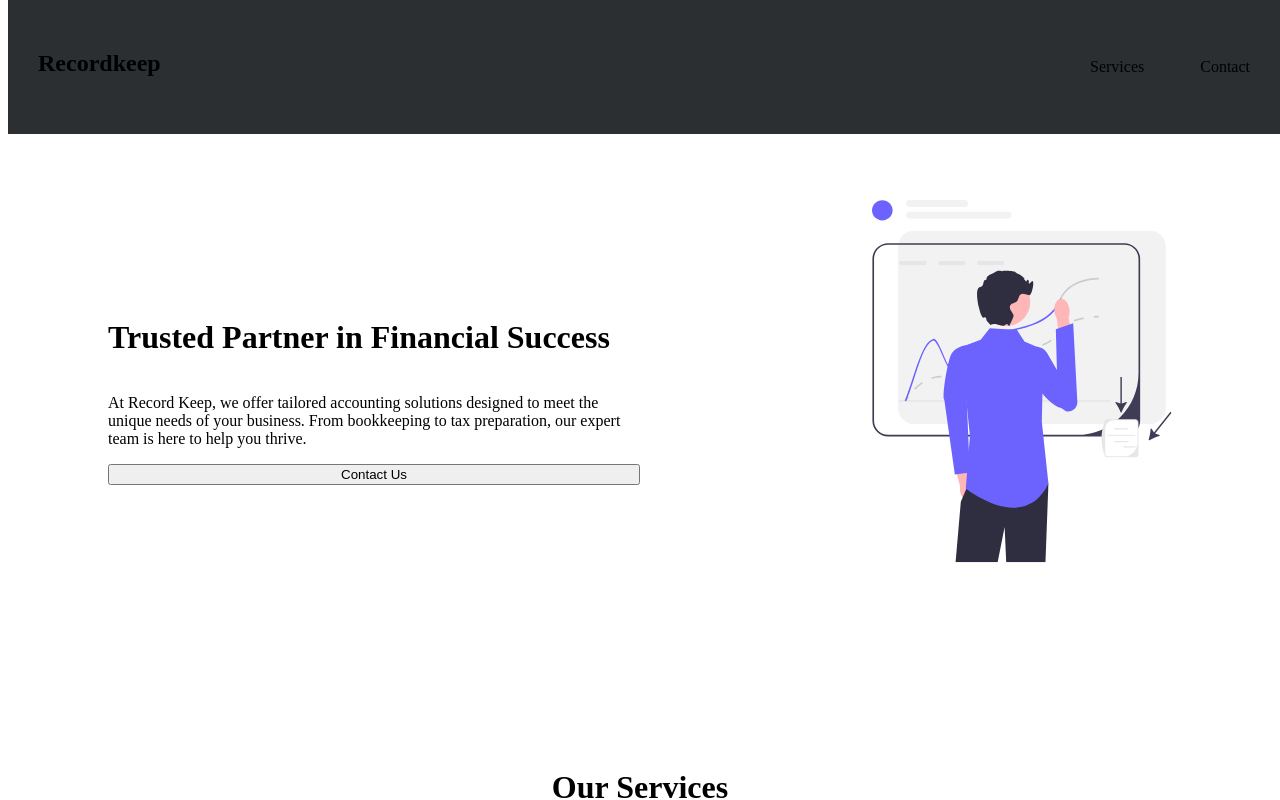
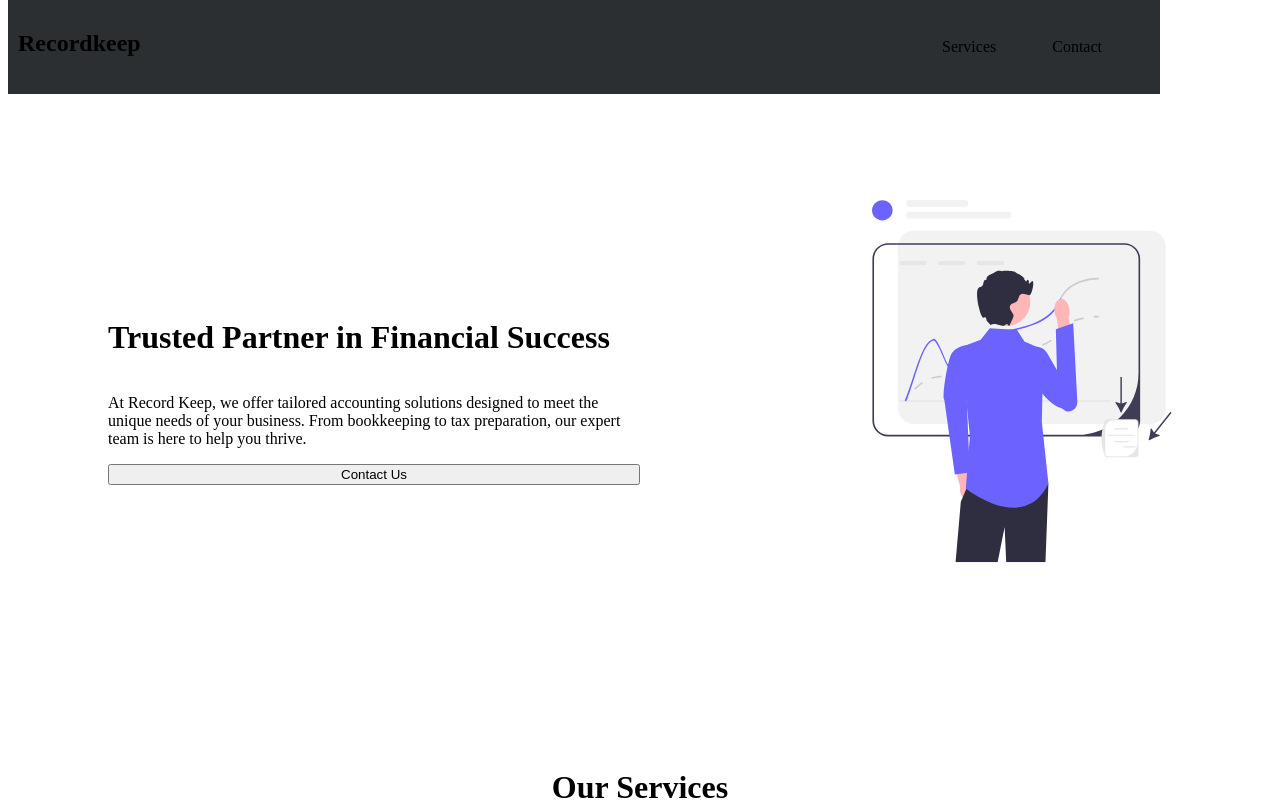
Before and after one commit to shivachit1/bonfiire-website, a React (Create React App) app: page / in a window 1280 px wide. Shown: the top 800 px of the page. Built offline with nearby package versions, Linux system fonts and the light colour scheme; the HTML template or start-up script is replaced by a standard one.

Commit message:
small fix

```diff
--- a/src/components/ContactForm/contact.js
+++ b/src/components/ContactForm/contact.js
@@ -1,4 +1,4 @@
-import React, { useState } from "react";
+import React from "react";
 import "./index.css";
 
 const Contact = () => {
--- a/src/components/NavBar/index.css
+++ b/src/components/NavBar/index.css
@@ -1,7 +1,6 @@
 nav {
   background-color: rgb(43, 47, 49);
-  width: 100%;
-  padding: 20px;
+  width: 90%;
   top: 0;
   position: fixed;
   display: flex;
@@ -17,6 +16,7 @@
 }
 
 .nav-links {
+  display: inline-block;
   text-align: center;
   flex-direction: row;
   justify-content: space-between;
```
